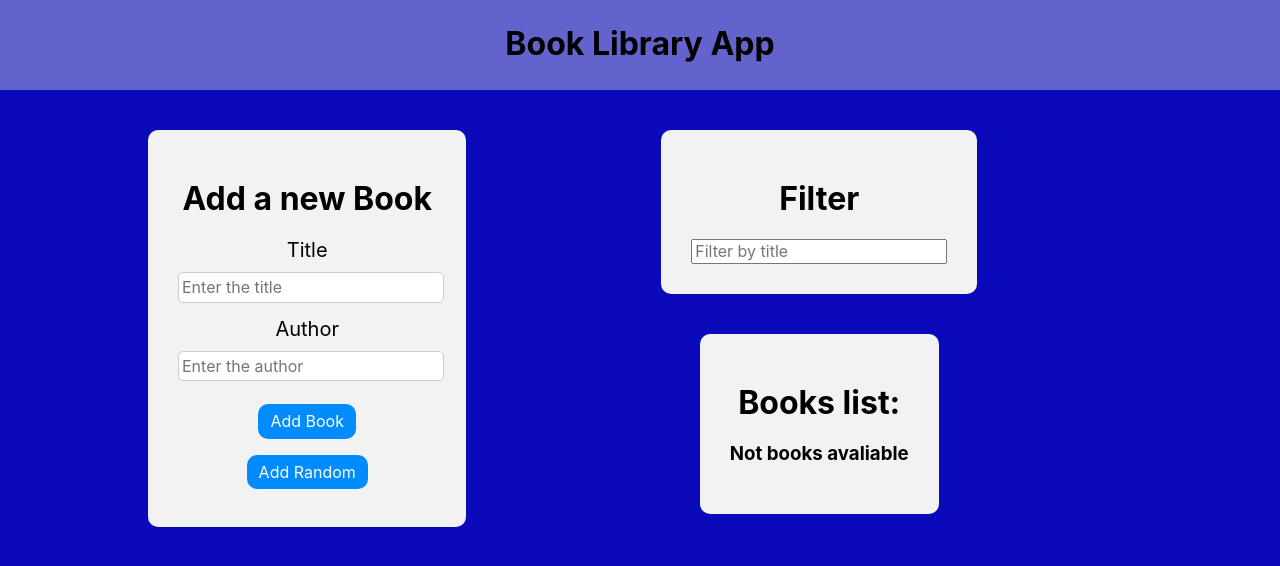
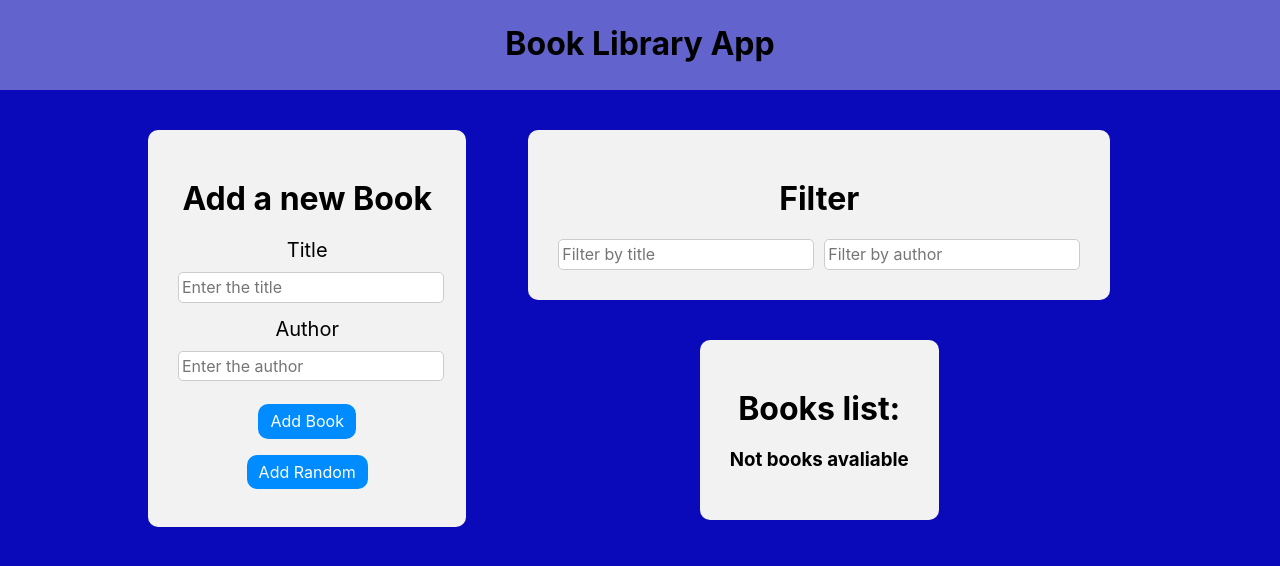
Before and after one commit to GhostArnold/Library-app-SCSS, a React (Create React App) app in the folder frontend/: page / in a window 1280 px wide. Shown: the top 566 px of the page. Built offline with nearby package versions, Linux system fonts and the light colour scheme.

Commit message:
I made two inputs and styled them in Filter.jsx

```diff
--- a/frontend/package.json
+++ b/frontend/package.json
@@ -1,6 +1,6 @@
 {
   "name": "frontend",
-  "version": "1.6.2",
+  "version": "2.0.0",
   "private": true,
   "dependencies": {
     "@reduxjs/toolkit": "^2.2.5",
--- a/frontend/src/components/Filter/Filter.jsx
+++ b/frontend/src/components/Filter/Filter.jsx
@@ -3,8 +3,9 @@ const Filter = () => {
   return (
     <div className={styles.appBlock}>
       <h1>Filter</h1>
-      <div>
+      <div className={styles.mainBlock}>
         <input type="text" placeholder="Filter by title" />
+        <input type="text" placeholder="Filter by author" />
       </div>
     </div>
   );
--- a/frontend/src/components/Filter/Filter.module.scss
+++ b/frontend/src/components/Filter/Filter.module.scss
@@ -2,3 +2,15 @@
 .appBlock {
   @include app-block;
 }
+.mainBlock {
+  display: flex;
+  flex-wrap: wrap;
+  justify-content: center;
+  gap: 10px;
+
+  input {
+    padding: 5px 3px;
+    border-radius: 5px;
+    border: 1.5px solid #ccc;
+  }
+}
```
Also changed, not shown: 1 other file (tests, documents, lock files or other folders).
